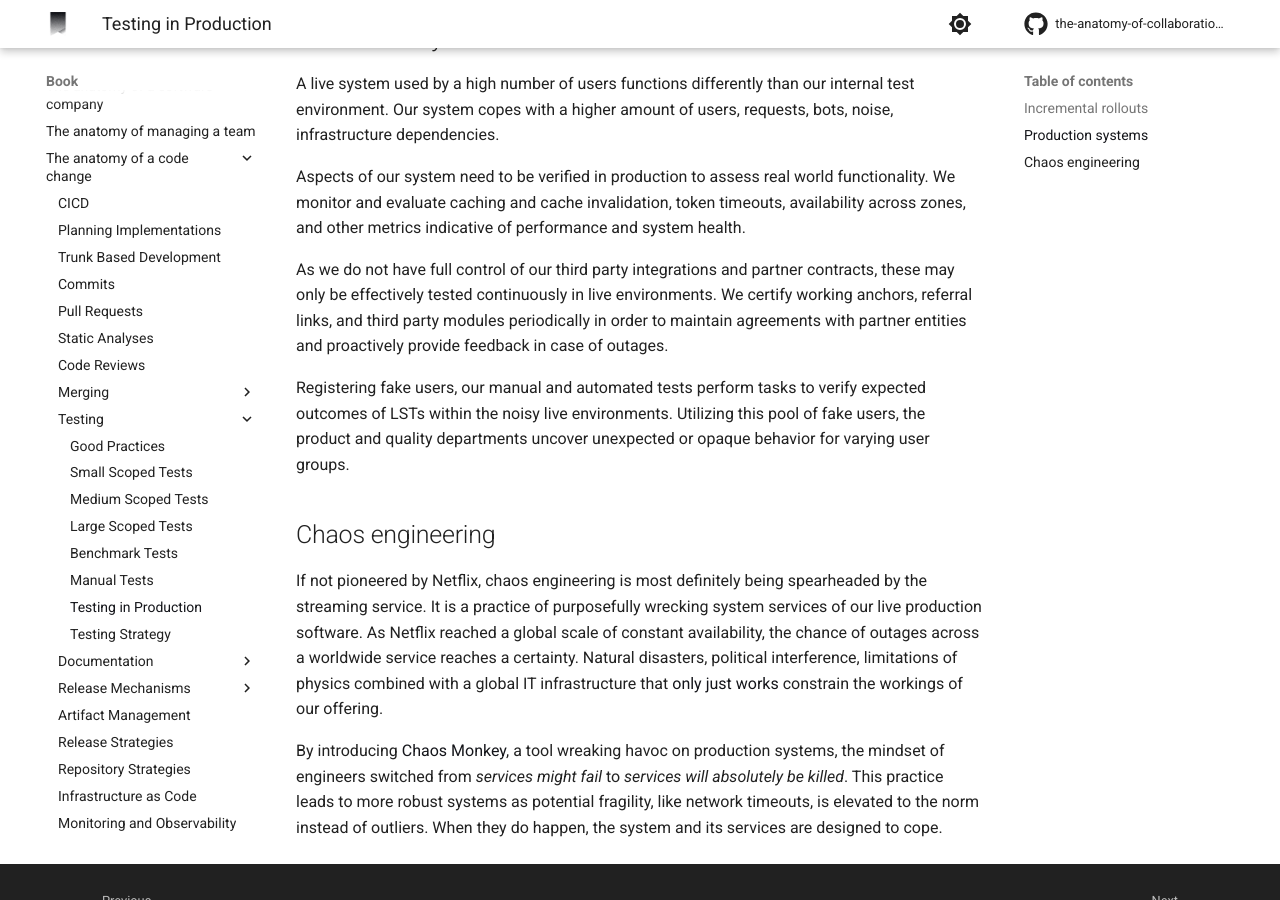
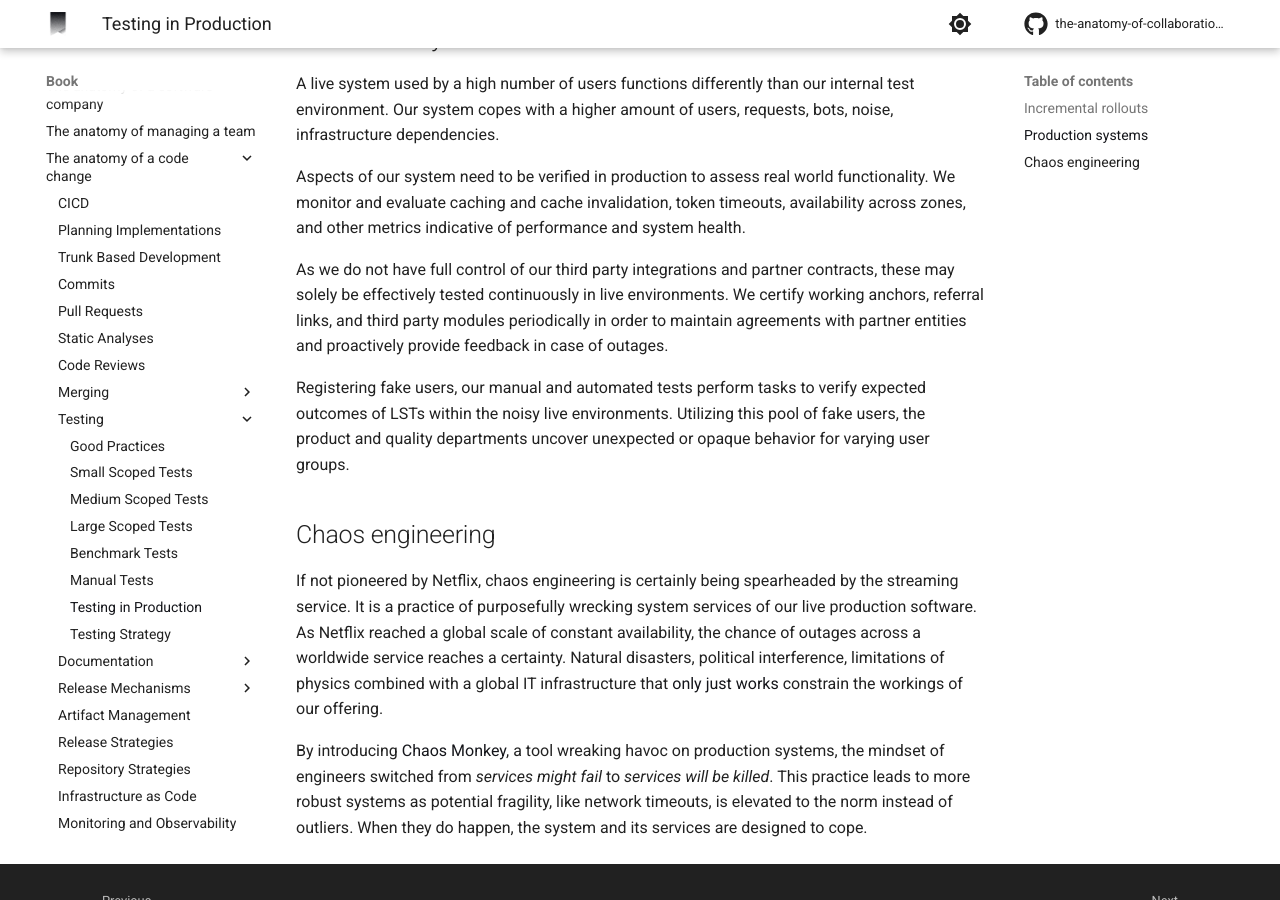
Before and after one commit to engineering-collaboration/book, an MkDocs documentation site: the page built from docs/book/anatomy-of-a-code-change/testing/testing-in-production.md, in a window 1280 px wide and 900 px high, scrolled down 637 px. Built offline with MkDocs 1.6.1 and Material for MkDocs 9.7.7, drawn with Linux system fonts in a browser that asks for light colours; comment, search, counter and statistics services are not loaded.

Commit message:
Fix vale warnings

```diff
--- a/docs/book/anatomy-of-a-code-change/testing/testing-in-production.md
+++ b/docs/book/anatomy-of-a-code-change/testing/testing-in-production.md
@@ -14,12 +14,15 @@ A live system used by a high number of users functions differently than our inte
 
 Aspects of our system need to be verified in production to assess real world functionality. We monitor and evaluate caching and cache invalidation, token timeouts, availability across zones, and other metrics indicative of performance and system health.
 
-As we do not have full control of our third party integrations and partner contracts, these may only be effectively tested continuously in live environments. We certify working anchors, referral links, and third party modules periodically in order to maintain agreements with partner entities and proactively provide feedback in case of outages.
+As we do not have full control of our third party integrations and partner contracts, these may solely be effectively tested continuously in live environments. We certify working anchors, referral links, and third party modules periodically in order to maintain agreements with partner entities and proactively provide feedback in case of outages.
 
 Registering fake users, our manual and automated tests perform tasks to verify expected outcomes of LSTs within the noisy live environments. Utilizing this pool of fake users, the product and quality departments uncover unexpected or opaque behavior for varying user groups.
 
 ## Chaos engineering
 
-If not pioneered by Netflix, chaos engineering is most definitely being spearheaded by the streaming service. It is a practice of purposefully wrecking system services of our live production software. As Netflix reached a global scale of constant availability, the chance of outages across a worldwide service reaches a certainty. Natural disasters, political interference, limitations of physics combined with a global IT infrastructure that [only just works](http://www0.cs.ucl.ac.uk/staff/m.handley/papers/only-just-works.pdf) constrain the workings of our offering.
+<!-- vale write-good.Weasel = NO -->
+<!-- only just works -->
+If not pioneered by Netflix, chaos engineering is certainly being spearheaded by the streaming service. It is a practice of purposefully wrecking system services of our live production software. As Netflix reached a global scale of constant availability, the chance of outages across a worldwide service reaches a certainty. Natural disasters, political interference, limitations of physics combined with a global IT infrastructure that [only just works](http://www0.cs.ucl.ac.uk/staff/m.handley/papers/only-just-works.pdf) constrain the workings of our offering.
+<!-- vale write-good.Weasel = YES -->
 
-By introducing [Chaos Monkey](https://netflix.github.io/chaosmonkey/), a tool wreaking havoc on production systems, the mindset of engineers switched from *services might fail* to *services will absolutely be killed*. This practice leads to more robust systems as potential fragility, like network timeouts, is elevated to the norm instead of outliers. When they do happen, the system and its services are designed to cope.
+By introducing [Chaos Monkey](https://netflix.github.io/chaosmonkey/), a tool wreaking havoc on production systems, the mindset of engineers switched from *services might fail* to *services will be killed*. This practice leads to more robust systems as potential fragility, like network timeouts, is elevated to the norm instead of outliers. When they do happen, the system and its services are designed to cope.
```
